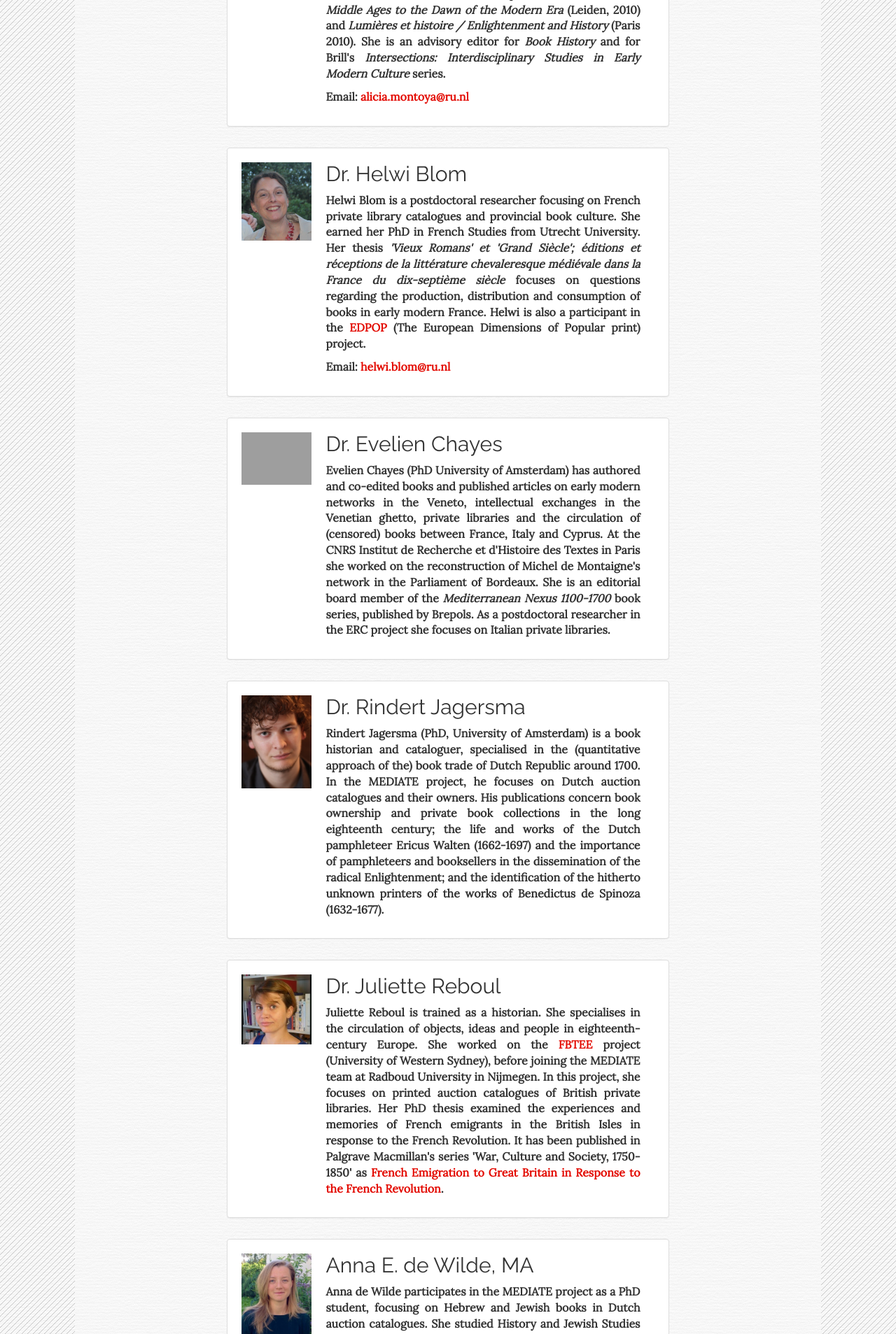
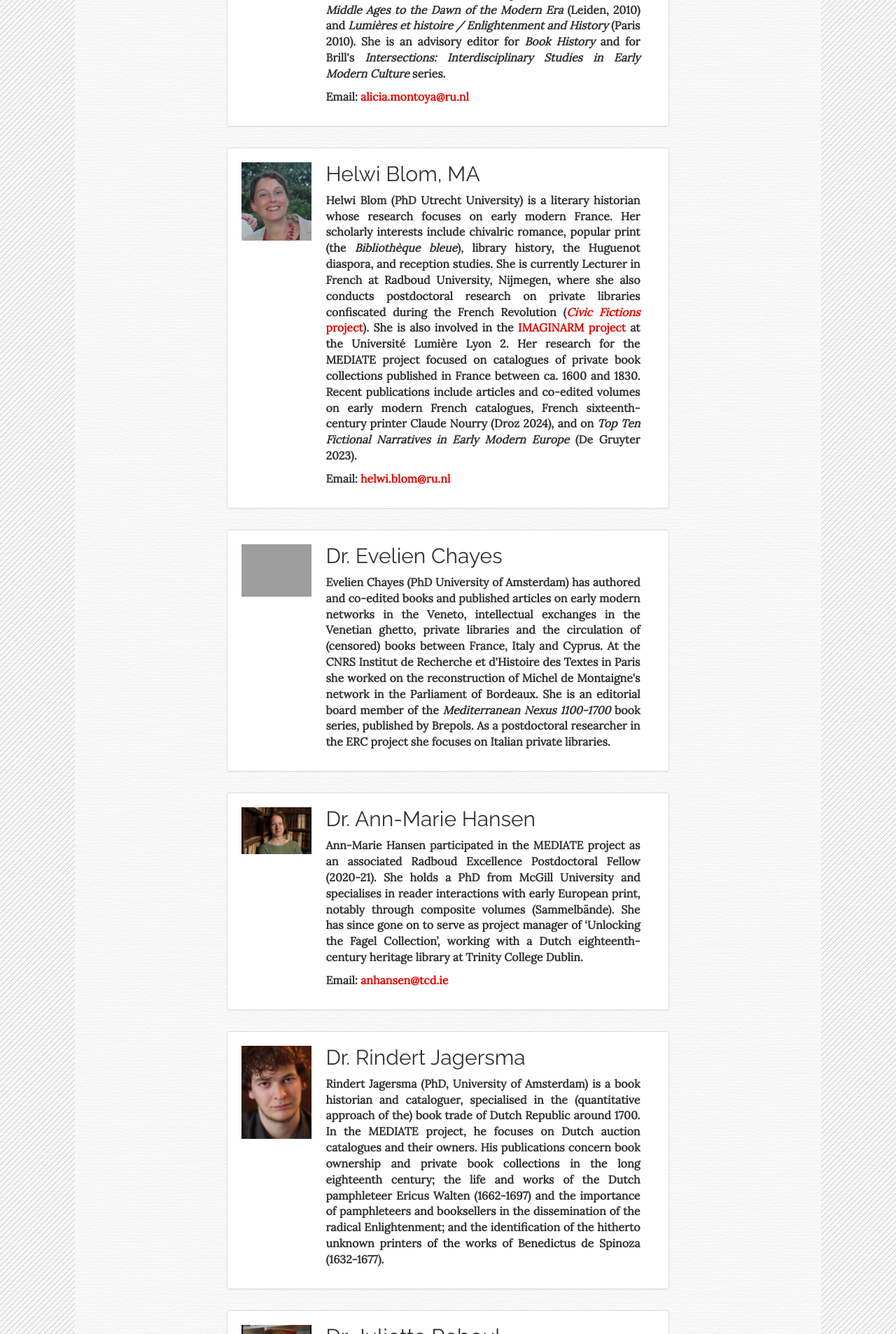
Before and after one commit to Mediate18/website, a PHP site: page /index.php?page=contact in a window 1280 px wide. Shown: the part 1561-3468 px from the top of the page at 70% size. Run offline with PHP 8.4, Linux system fonts and the light colour scheme; grey boxes are pictures that could not be loaded.

Commit message:
feat: Change and add biographies on Contact page

```diff
--- a/php/pages/contact.php
+++ b/php/pages/contact.php
@@ -42,10 +42,11 @@
 			<img class="visible-sm visible-md visible-lg" src="img/team/helwi.jpg" />
 			<div>
 				<a name="helwi"></a>
-				<h2>Dr. Helwi Blom</h2>
-				<p>Helwi Blom is a postdoctoral researcher focusing on French private library catalogues and provincial book culture. She earned her PhD in French Studies from Utrecht University. Her thesis <i>'Vieux Romans' et 'Grand Si&egrave;cle';
-					&eacute;ditions et r&eacute;ceptions de la litt&eacute;rature chevaleresque m&eacute;di&eacute;vale dans la France du dix-septi&egrave;me si&egrave;cle</i> focuses on questions regarding the production,
-					distribution and consumption of books in early modern France. Helwi is also a participant in the <a href="http://edpop.wp.hum.uu.nl/" target="_blank">EDPOP</a> (The European Dimensions of Popular print) project.
+				<h2>Helwi Blom, MA</h2>
+				<p>
+					 Helwi Blom (PhD Utrecht University) is a literary historian whose research focuses on early modern France. Her scholarly interests include chivalric romance, popular print (the <i>Bibliothèque bleue</i>), library history, the Huguenot diaspora, and reception studies.
+
+She is currently Lecturer in French at Radboud University, Nijmegen, where she also conducts postdoctoral research on private libraries confiscated during the French Revolution (<a href="https://www.ru.nl/en/research/research-projects/civic-fictions"><i>Civic Fictions</i> project</a>). She is also involved in the <a href="https://ciham.cnrs.fr/imaginarm/">IMAGINARM project</a> at the Université Lumière Lyon 2. Her research for the MEDIATE project focused on catalogues of private book collections published in France between ca. 1600 and 1830. Recent publications include articles and co-edited volumes on early modern French catalogues, French sixteenth-century printer Claude Nourry (Droz 2024), and on <i>Top Ten Fictional Narratives in Early Modern Europe</i> (De Gruyter 2023).
 				</p>
 				<p>Email: <a href="mailto:helwi.blom@ru.nl">helwi.blom@ru.nl</a></p>
 			</div>
@@ -61,6 +62,20 @@
 				<p>
 					Evelien Chayes (PhD University of Amsterdam) has authored and co-edited books and published articles on early modern networks in the Veneto, intellectual exchanges in the Venetian ghetto, private libraries and the circulation of (censored) books between France, Italy and Cyprus. At the CNRS Institut de Recherche et d'Histoire des Textes in Paris she worked on the reconstruction of Michel de Montaigne's network in the Parliament of Bordeaux. She is an editorial board member of the <i>Mediterranean Nexus 1100-1700</i> book series, published by Brepols. As a postdoctoral researcher in the ERC project she focuses on Italian private libraries.
 				</p>
+			</div>
+		</div>
+	</div>
+
+	<div class="panel panel-default">
+		<div class="panel-body">
+			<img class="visible-sm visible-md visible-lg" src="img/team/hansen.jpg" />
+			<div>
+				<a name="amhansen"></a>
+				<h2>Dr. Ann-Marie Hansen</h2>
+				<p>
+					 Ann-Marie Hansen participated in the MEDIATE project as an associated Radboud Excellence Postdoctoral Fellow (2020-21). She holds a PhD from McGill University and specialises in reader interactions with early European print, notably through composite volumes (Sammelbände). She has since gone on to serve as project manager of ‘Unlocking the Fagel Collection’, working with a Dutch eighteenth-century heritage library at Trinity College Dublin.
+				</p>
+				<p>Email: <a href="mailto:anhansen@tcd.ie">anhansen@tcd.ie</a></p>
 			</div>
 		</div>
 	</div>
@@ -136,4 +151,32 @@
 		</div>
 	</div>
 
+	<h2>Student assistants</h2>
+
+	<div class="panel panel-default">
+		<div class="panel-body">
+			<img class="visible-sm visible-md visible-lg" src="img/team/hoeben.jpg" />
+			<div>
+				<a name="hoeben"></a>
+				<h2>Laurie Hoeben, MA</h2>
+				<p>
+					Laurie participated in the MEDIATE project as project assistant and helped with the collection and cleaning of the data. She is currently a PhD candidate at the University of Zurich. As part of the project Re-mediating the Early Book: Pasts and Futures (Marie Skłodowska-Curie Doctoral Network) Laurie aims to clarify why certain French medieval texts (and not others) were selected for print and what changes were made in the transition from manuscript to print.
+				</p>
+			</div>
+		</div>
+	</div>
+
+	<div class="panel panel-default">
+		<div class="panel-body">
+			<img class="visible-sm visible-md visible-lg" src="img/team/licata.jpg" />
+			<div>
+				<a name="licata"></a>
+				<h2>Francesca Licata, MA</h2>
+				<p>
+					Francesca Licata participated in the MEDIATE project during her Research Master in Literary Studies at Radboud University. She contributed to the project by sourcing lists of books from private libraries discovered through her field research in the municipal archives of Taranto, a southern Italian city. There, she consulted, collected and transcribed notarial documents from the second half of the eighteenth century.
+				</p>
+			</div>
+		</div>
+	</div>
+
 </div>
--- a/php/pages/home.php
+++ b/php/pages/home.php
@@ -31,7 +31,7 @@
 	</p>
 </div>
 <div class="col-xs-4">
-	<h3>Video's</h3>
+	<h3>Videos</h3>
 	<hr/>
 	<p style="text-align: start">
 		<strong>Ammodo award 2017, interview with project PI Alicia C. Montoya</strong>
```
Also changed, not shown: img/team/hansen.jpg (added), img/team/hoeben.jpg (added), img/team/licata.jpg (added).
